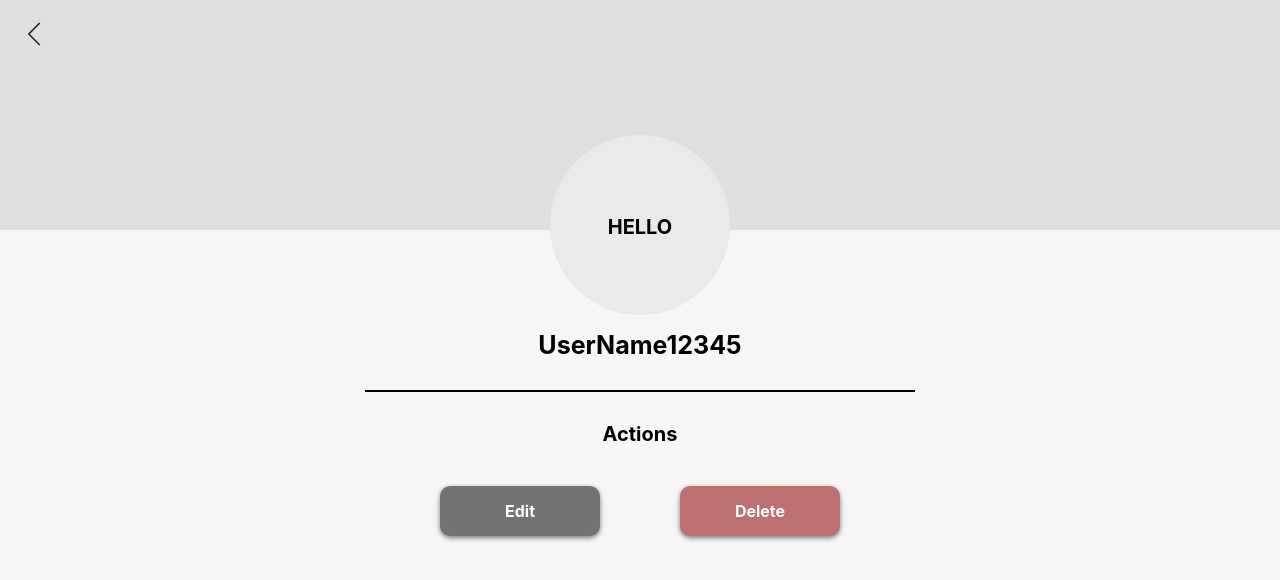
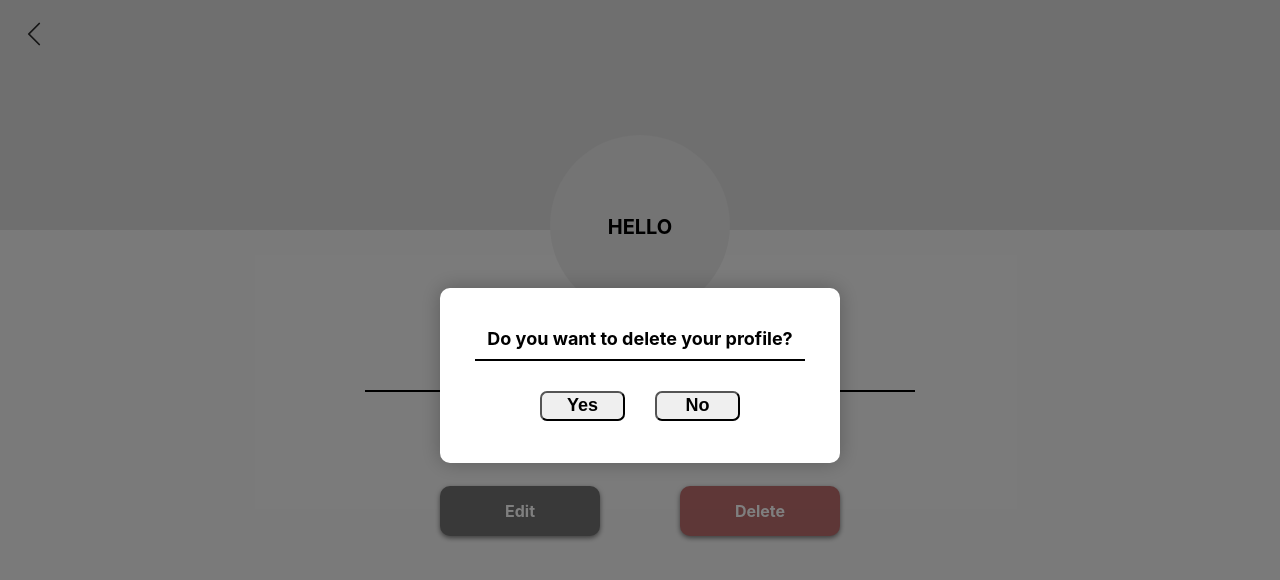
Before and after one commit to Rexy1216/Integ, a React (Create React App) app: page /profile in a window 1280 px wide. Both pictures are taken after a click on the element "Delete". Shown: the top 580 px of the page. Built offline with nearby package versions, Linux system fonts and the light colour scheme.

Commit message:
Modal added for delete

```diff
--- a/src/Components/Edit/Edit.js
+++ b/src/Components/Edit/Edit.js
@@ -4,9 +4,11 @@ import { BsChevronLeft } from "react-icons/bs";
 import { useNavigate } from "react-router-dom";
 import { BsEye, BsEyeSlash } from "react-icons/bs";
 import { useState } from "react";
+import Delete from "../deleteprofile/delele";
 
 const EditProfile = () => {
   const [hidden, setHidden] = useState(true);
+
 
   const navigate = useNavigate();
 
@@ -19,6 +21,7 @@ const EditProfile = () => {
   }
 
   return (
+
       <div>
         <div className="top">
           <BsChevronLeft
--- a/src/Components/Profile/profile.js
+++ b/src/Components/Profile/profile.js
@@ -2,6 +2,8 @@ import React from "react";
 import "./profile.css";
 import { BsChevronLeft } from "react-icons/bs";
 import { useNavigate } from "react-router-dom";
+import { useState } from "react";
+import Delete from "../deleteprofile/delele";
 
 const Profile = () => {
   const navigate = useNavigate();
@@ -14,7 +16,16 @@ const Profile = () => {
     navigate("/edit-profile");
   }
 
+  const [isModalVisible, setIsModalVisible] = useState(false);
+
+  const handleOpenModal = () => {
+    setIsModalVisible(true);
+  };
+
   return (
+    <>
+      {isModalVisible && <Delete setAddItem={setIsModalVisible} />}
+
       <div>
         <div className="top">
           <BsChevronLeft
@@ -53,11 +64,12 @@ const Profile = () => {
           <div className="buttons" onClick={handleClickEdit}>
             <p style={{ color: "white", fontWeight: "bold" }}>Edit</p>
           </div>
-        <div className="buttons" style={{ backgroundColor: "#BE6F6F" }}>
+          <div className="buttons" style={{ backgroundColor: "#BE6F6F" }} onClick={handleOpenModal}>
             <p style={{ color: "white", fontWeight: "bold" }}>Delete</p>
           </div>
         </div>
       </div>
+    </>
   );
 };
 
--- /dev/null
+++ b/src/Components/deleteprofile/delele.js
@@ -0,0 +1,44 @@
+import React from 'react';
+import { useState } from 'react';
+import "./delete.css";
+import Deleted from './deleted';
+
+
+const Delete = () => {
+
+    const [isVisible, setIsVisible] = useState(true)
+    const [isModalVisible, setIsModalVisible] = useState(false);
+
+    const handleCancel = () => {
+        window.location = '/profile';
+    }
+    const handleOpenModal = () => {
+        setIsModalVisible(true);
+    };
+
+
+    return (
+        <>
+            {isModalVisible && <Deleted setAddItem={setIsModalVisible} />}
+            <div className='addbg' style={{ animationName: isVisible ? 'modal-active' : 'modal-inactive' }}>
+                <div className='additemcontainer'>
+                    <div style={{ display: 'flex', alignItems: 'center', justifyContent: 'center' }}>
+                        <p style={{ marginTop: 40, fontSize: 18, fontWeight: 'bold' }}>Do you want to delete your profile?</p>
+                    </div>
+                    <div style={{ display: 'flex', justifyContent: 'center' }}>
+                        <div className="lineee" />
+                    </div>
+                    <div style={{display:'flex', justifyContent: 'center'}}>
+                        <div style={{ flexDirection: 'row', alignItems: 'center', marginTop: 30, }}>
+                            <button style={{ cursor: 'pointer', marginRight: 30, width: 85, fontSize: 18, borderRadius: 7, height: 30, fontWeight: 'bold' }} onClick={handleOpenModal}>Yes</button>
+                            <button style={{ cursor: 'pointer', width: 85, fontSize: 18, borderRadius: 7, height: 30, fontWeight: 'bold' }} onClick={handleCancel}>No</button>
+                        </div>
+                    </div>
+
+                </div>
+            </div>
+        </>
+    );
+}
+
+export default Delete;
--- /dev/null
+++ b/src/Components/deleteprofile/delete.css
@@ -0,0 +1,59 @@
+body.active-modal {
+    overflow: hidden;
+}
+
+@keyframes modal-active {
+    from {
+        opacity: 0;
+    }
+    to {
+        opacity: 1;
+    }
+}
+
+@keyframes modal-inactive {
+    from {
+        opacity: 1;
+    }
+    to {
+        opacity: 0;
+    }
+}
+
+div.addbg{
+    display: flex;
+    justify-content: center;
+    align-items: center;
+    width: 100vw;
+    height: 100vh;
+    position: fixed;
+    z-index: 5;
+    background-color: rgba(0, 0, 0, 0.5);
+    animation-duration: 500ms;
+    animation-iteration-count: 1;
+}
+div.additemcontainer{
+    margin-top: -50px;
+    width: 400px;
+    height: 175px;
+    background-color: white;
+    border-radius: 10px;
+    overflow: hidden;
+    box-shadow: 0px 0px 20px rgba(0, 0, 0, 0.25);
+}
+.top-bars {
+    display: flex;
+    flex-direction: row;
+    align-items: center;
+    justify-content: space-between;
+    background-color: #E7E7E7;
+    position: relative;
+    z-index: 2;
+    box-shadow: 0px 2px 4px rgba(0, 0, 0, 0.25);
+}
+.lineee{
+    border: none;
+    width: 330px;
+    border-top: 2px solid #000000;
+    margin-top: 10px;
+}
--- /dev/null
+++ b/src/Components/deleteprofile/deleted.js
@@ -0,0 +1,21 @@
+import React from 'react';
+import { useState } from 'react';
+import { BsFillCheckCircleFill } from 'react-icons/bs';
+import "./delete.css"
+
+const Deleted = () => {
+    const [isVisible, setIsVisible] = useState(true)
+
+    return (
+        <>
+
+            <div className='addbg' style={{ animationName: isVisible ? 'modal-active' : 'modal-inactive' }}>
+                <div className='additemcontainer'>
+                    <BsFillCheckCircleFill />
+                </div>
+            </div>
+        </>
+    );
+}
+
+export default Deleted;
```
Lines whose indentation alone changed are shown as unchanged.
